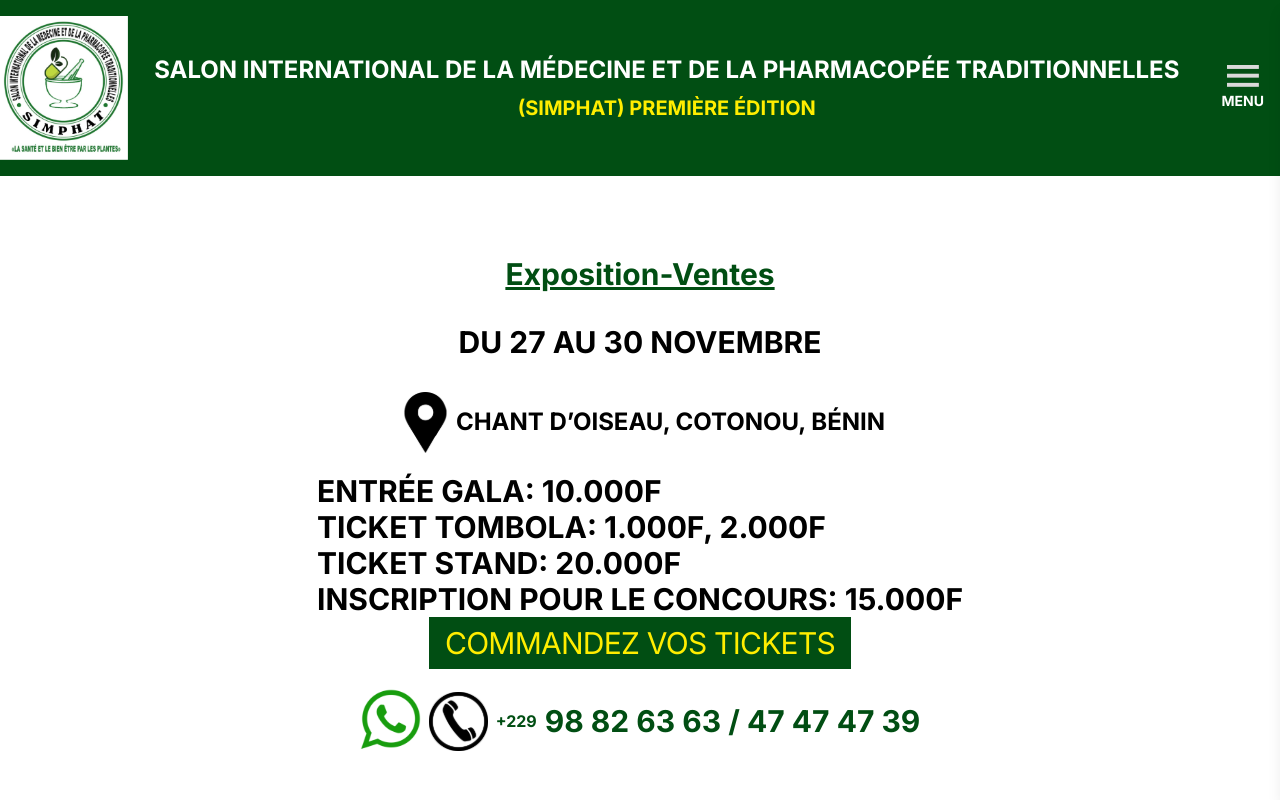
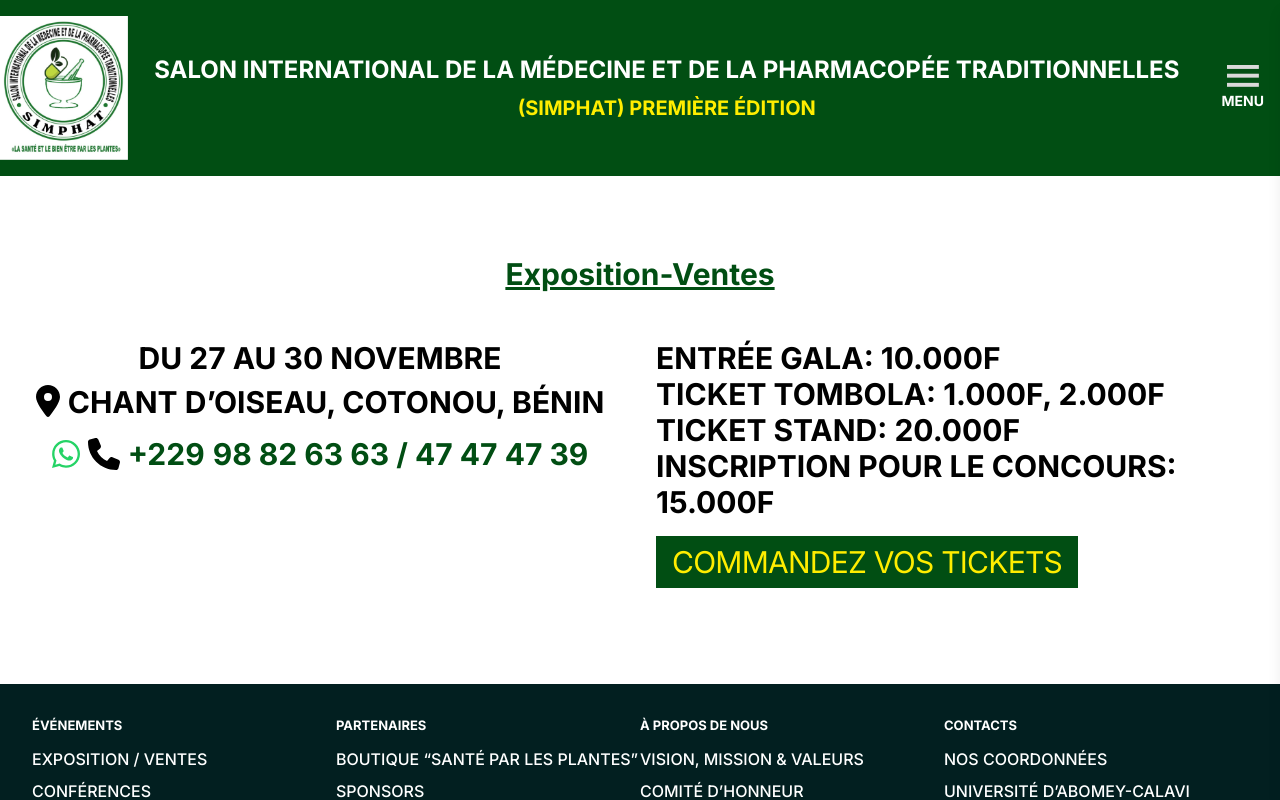
Before and after one commit to ALLAGBE1/simphat-front, a React (Vite) app: page /expositionVentes in a window 1280 px wide. Shown: the top 800 px of the page. Built offline with nearby package versions, Linux system fonts and the light colour scheme.

Commit message:
Update Exposition-ventes disposition

```diff
--- a/package.json
+++ b/package.json
@@ -10,6 +10,9 @@
     "preview": "vite preview"
   },
   "dependencies": {
+    "@fortawesome/free-brands-svg-icons": "^6.6.0",
+    "@fortawesome/free-solid-svg-icons": "^6.6.0",
+    "@fortawesome/react-fontawesome": "^0.2.2",
     "@headlessui/react": "^2.1.8",
     "@heroicons/react": "^2.1.5",
     "framer-motion": "^11.9.0",
--- a/src/components/ExpositionVentes/ExpositionVentes.jsx
+++ b/src/components/ExpositionVentes/ExpositionVentes.jsx
@@ -1,30 +1,48 @@
-
-import iconLocalisation from "../../assets/iconLocalisation.svg"
-import iconWhatsapp from "../../assets/iconWhatsapp.svg"
-import iconTelephone from "../../assets/iconTelephone.svg"
+import { FontAwesomeIcon } from "@fortawesome/react-fontawesome";
+import { faMapMarkerAlt } from "@fortawesome/free-solid-svg-icons";
+import { faWhatsapp } from "@fortawesome/free-brands-svg-icons";
+import { faPhone } from "@fortawesome/free-solid-svg-icons";
 
 const ExpositionVentes = () => {
   return (
     <div className="container mx-auto py-20">
-        <div className="flex flex-col">
         <h2 className="text-base sm:text-lg md:text-xl lg:text-2xl xl:text-3xl
                 text-customGreen text-center font-bold mb-8 underline">Exposition-Ventes</h2>
 
+        <div className="flex flex-col sm:flex-row">
+            <div className="w-full sm:w-1/2 p-4">
                 <h2 className="text-base sm:text-lg md:text-xl lg:text-2xl xl:text-3xl
-                text-customBlack text-center font-bold mb-8">
+                    text-customBlack font-bold text-center">
                     DU 27 AU 30 NOVEMBRE
                 </h2>
 
-            <div className="flex flex-row justify-center mb-5">
-                <div className="">
-                    <img src={iconLocalisation} alt="" className="" />
+                <div className="flex flex-row gap-2 items-center justify-center mt-2">
+                    <div className=" ">
+                        <FontAwesomeIcon icon={faMapMarkerAlt} color="black" size="2x" />
                     </div>
-                <div className=" flex items-center">
-                    <h3 className="text-customBlack font-bold text-2xl ">CHANT D’OISEAU, COTONOU, BÉNIN</h3>
+                    <div className=" ">
+                        <h3 className="text-base sm:text-lg md:text-xl lg:text-2xl xl:text-3xl
+                        text-customBlack font-bold">CHANT D’OISEAU, COTONOU, BÉNIN</h3>
                     </div>
                 </div>
 
-            <div className="flex flex-col items-center md-5">
+                <div className="flex flex-row gap-2 items-center justify-center mt-4">
+                    {/* Icône WhatsApp en vert */}
+                    <FontAwesomeIcon icon={faWhatsapp} color="#25D366" size="2x" />
+
+                    {/* Icône d'appel en noir */}
+                    <FontAwesomeIcon icon={faPhone} color="black" size="2x" />
+                    <p className="text-base sm:text-lg md:text-xl lg:text-2xl xl:text-3xl
+                        text-customGreen font-bold flex items-center" >
+                        <span className="mr-2">+229 </span> 98 82 63 63 / 47 47 47 39
+                    </p>
+                </div>
+
+            </div>
+
+            <div className="w-full sm:w-1/2 p-4 items-start">
+
+                <div className="flex flex-col  ">
                     <div className="text-base sm:text-lg md:text-xl lg:text-2xl xl:text-3xl font-bold ">
                         <h2 className="">ENTRÉE GALA: 10.000F</h2>
                         <h2 className="">TICKET TOMBOLA: 1.000F, 2.000F</h2>
@@ -33,25 +51,156 @@
                     </div>
                 </div>
 
-            <div className="flex justify-center mb-5">
+                <div className="flex  mt-4">
                     <h3
                         className="bg-customGreen text-customYellow text-center text-3xl tracking-tight py-2 px-4 cursor-pointer">
                         COMMANDEZ VOS TICKETS
                     </h3>
                 </div>
 
-
-            <div className="flex flex-row gap-2 justify-center">
-                <img src={iconWhatsapp} alt="" className="" />
-                <img src={iconTelephone} alt="" className="" />
-                <p className="text-customGreen font-bold flex items-center text-3xl" >
-                    <span className="mr-2 " style={{fontSize: 16}} >+229 </span> 98 82 63 63 / 47 47 47 39
-                </p>
             </div>
-
         </div>
     </div>
   );
 };
 
 export default ExpositionVentes;
+
+//////////////
+
+
+// // import iconLocalisation from "../../assets/iconLocalisation.svg"
+// // import iconWhatsapp from "../../assets/iconWhatsapp.svg"
+// // import iconTelephone from "../../assets/iconTelephone.svg"
+// import { FontAwesomeIcon } from "@fortawesome/react-fontawesome";
+// import { faMapMarkerAlt } from "@fortawesome/free-solid-svg-icons";
+// import { faWhatsapp } from "@fortawesome/free-brands-svg-icons";
+// import { faPhone } from "@fortawesome/free-solid-svg-icons";
+
+// const ExpositionVentes = () => {
+//   return (
+//     <div className="container mx-auto py-20">
+//         <h2 className="text-base sm:text-lg md:text-xl lg:text-2xl xl:text-3xl
+//                 text-customGreen text-center font-bold mb-8 underline">Exposition-Ventes</h2>
+
+//         <div className="flex flex-col sm:flex-row">
+//             <div className="w-full sm:w-1/2 bg-red-600 ">
+//                 <h2 className="text-base sm:text-lg md:text-xl lg:text-2xl xl:text-3xl
+//                     text-customBlack font-bold ">
+//                     DU 27 AU 30 NOVEMBRE
+//                 </h2>
+
+//                 <div className="flex flex-row gap-2">
+//                     <div className=" ">
+//                         <FontAwesomeIcon icon={faMapMarkerAlt} color="black" size="2x" />
+//                     </div>
+//                     <div className=" ">
+//                         <h3 className="text-base sm:text-lg md:text-xl lg:text-2xl xl:text-3xl
+//                         text-customBlack font-bold">CHANT D’OISEAU, COTONOU, BÉNIN</h3>
+//                     </div>
+//                 </div>
+
+//                 <div className="flex flex-row gap-2">
+//                     {/* <img src={iconWhatsapp} alt="" className=""  />
+//                     <img src={iconTelephone} alt="" className="" /> */}
+//                     {/* Icône WhatsApp en vert */}
+//                     <FontAwesomeIcon icon={faWhatsapp} color="#25D366" size="2x" />
+
+//                     {/* Icône d'appel en noir */}
+//                     <FontAwesomeIcon icon={faPhone} color="black" size="2x" />
+//                     <p className="text-base sm:text-lg md:text-xl lg:text-2xl xl:text-3xl
+//                         text-customGreen font-bold flex items-center" >
+//                         <span className="mr-2">+229 </span> 98 82 63 63 / 47 47 47 39
+//                     </p>
+//                 </div>
+
+//             </div>
+
+//             <div className="w-full sm:w-1/2 bg-customYellow">
+
+//                 <div className="flex flex-col items-center md-5">
+//                     <div className="text-base sm:text-lg md:text-xl lg:text-2xl xl:text-3xl font-bold ">
+//                         <h2 className="">ENTRÉE GALA: 10.000F</h2>
+//                         <h2 className="">TICKET TOMBOLA: 1.000F, 2.000F</h2>
+//                         <h2 className="">TICKET STAND: 20.000F</h2>
+//                         <h2 className="">INSCRIPTION POUR LE CONCOURS: 15.000F</h2>
+//                     </div>
+//                 </div>
+
+//                 <div className="flex justify-center mb-5">
+//                     <h3
+//                         className="bg-customGreen text-customYellow text-center text-3xl tracking-tight py-2 px-4 cursor-pointer">
+//                         COMMANDEZ VOS TICKETS
+//                     </h3>
+//                 </div>
+
+//             </div>
+//         </div>
+//     </div>
+//   );
+// };
+
+// export default ExpositionVentes;
+
+
+
+
+////////////////
+
+
+// import iconLocalisation from "../../assets/iconLocalisation.svg"
+// import iconWhatsapp from "../../assets/iconWhatsapp.svg"
+// import iconTelephone from "../../assets/iconTelephone.svg"
+
+// const ExpositionVentes = () => {
+//   return (
+//     <div className="container mx-auto py-20">
+//         <div className="flex flex-col">
+//             <h2 className="text-base sm:text-lg md:text-xl lg:text-2xl xl:text-3xl
+//                 text-customGreen text-center font-bold mb-8 underline">Exposition-Ventes</h2>
+
+//             <h2 className="text-base sm:text-lg md:text-xl lg:text-2xl xl:text-3xl
+//                 text-customBlack text-center font-bold mb-8">
+//                 DU 27 AU 30 NOVEMBRE
+//             </h2>
+
+//             <div className="flex flex-row justify-center mb-5">
+//                 <div className="">
+//                     <img src={iconLocalisation} alt="" className="" />
+//                 </div>
+//                 <div className=" flex items-center">
+//                     <h3 className="text-customBlack font-bold text-2xl ">CHANT D’OISEAU, COTONOU, BÉNIN</h3>
+//                 </div>
+//             </div>
+
+//             <div className="flex flex-col items-center md-5">
+//                 <div className="text-base sm:text-lg md:text-xl lg:text-2xl xl:text-3xl font-bold ">
+//                     <h2 className="">ENTRÉE GALA: 10.000F</h2>
+//                     <h2 className="">TICKET TOMBOLA: 1.000F, 2.000F</h2>
+//                     <h2 className="">TICKET STAND: 20.000F</h2>
+//                     <h2 className="">INSCRIPTION POUR LE CONCOURS: 15.000F</h2>
+//                 </div>
+//             </div>
+
+//             <div className="flex justify-center mb-5">
+//                 <h3
+//                     className="bg-customGreen text-customYellow text-center text-3xl tracking-tight py-2 px-4 cursor-pointer">
+//                     COMMANDEZ VOS TICKETS
+//                 </h3>
+//             </div>
+
+
+//             <div className="flex flex-row gap-2 justify-center">
+//                 <img src={iconWhatsapp} alt="" className="" />
+//                 <img src={iconTelephone} alt="" className="" />
+//                 <p className="text-customGreen font-bold flex items-center text-3xl" >
+//                     <span className="mr-2 " style={{fontSize: 16}} >+229 </span> 98 82 63 63 / 47 47 47 39
+//                 </p>
+//             </div>
+
+//         </div>
+//     </div>
+//   );
+// };
+
+// export default ExpositionVentes;
--- a/src/components/Header/Header.jsx
+++ b/src/components/Header/Header.jsx
@@ -74,7 +74,7 @@
         <div className="flex flex-col items-start p-4 space-y-4">
             <Link to="/" className="hover:text-gray-400 text-black text-lg font-bold">ACCUEIL</Link>
             <a href="#comiteHonneur" className="block px-4 py-2 text-black hover:bg-gray-100">COMITÉ D’HONNEUR</a>
-            <Link to="/expositionVentes" className="hover:text-gray-400 text-black text-lg font-bold">Exposition / Ventes</Link>
+            <Link to="/expositionVentes" className="hover:text-gray-400 text-black text-lg font-bold">Exposition-Ventes</Link>
             <Link to="/participer" className="hover:text-gray-400 text-black text-lg font-bold">PARTICIPER</Link>
             <Link to="/dinergala" className="hover:text-gray-400 text-black text-lg font-bold">DÎNER DE GALA</Link>
             <Link to="/sponsors" className="hover:text-gray-400 text-black text-lg font-bold">SPONSORS</Link>
```
Also changed, not shown: 1 other file (tests, documents, lock files or other folders). Lines whose indentation alone changed are shown as unchanged.
